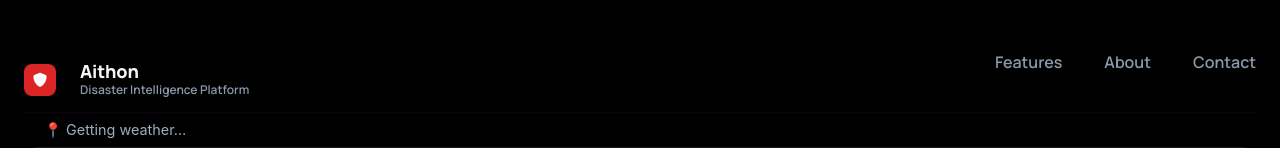
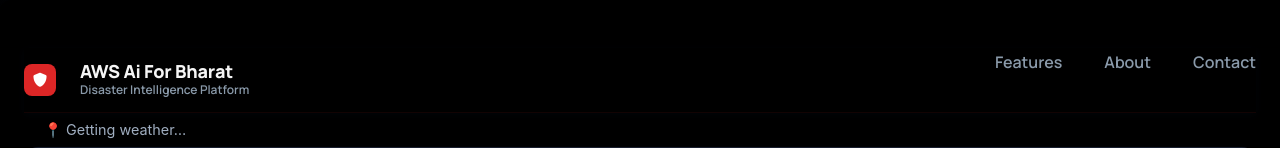
Before and after one commit to sandosh-prabu-2005/Hackathon_Project_2K25, a React (Vite) app: page / in a window 1280 px wide. Shown: the top 148 px of the page. Built offline with nearby package versions, Linux system fonts and the light colour scheme; no server answers.

Commit message:
Added About

```diff
--- a/src/App.tsx
+++ b/src/App.tsx
@@ -6,14 +6,19 @@ import { CycloneDashboard } from './components/CycloneDashboard';
 import DisasterRoadmapScreen from './components/VirtualDrillPrompt';
 import VduGame from './components/Vdu1Player';
 import VduGame2 from './components/Vdu2Player';
-import Home from './pages/Home'
+import Home from './pages/Home';
 import './styles/app.css'
+import About from './pages/About'
+
+// function AboutRedirect() {
+//   window.location.href = "https://awsaihackathon.vercel.app/";
+//   return null;
+// }
 
 function App() {
   return (
     <Router>
       <Routes>
-
         <Route path="/" element={<Home />} />
         <Route path="/earthquake" element={<Earthquake />} />
         <Route path="/landslide" element={<Landslide />} />
@@ -22,6 +27,9 @@ function App() {
         <Route path="/disaster-vd" element={<DisasterRoadmapScreen />} />
         <Route path="/drill" element={<VduGame />} />
         <Route path="/game" element={<VduGame2 />} />
+        {/* <Route path="/about" element={<AboutRedirect />} /> */}
+        <Route path="/about" element={<About />} />
+
       </Routes>
     </Router>
   )
--- /dev/null
+++ b/src/pages/About.tsx
@@ -0,0 +1,13 @@
+function About() {
+  return (
+    <iframe
+      src="https://awsaihackathon.vercel.app/"
+      width="100%"
+      height="100%"
+      style={{ border: "none", minHeight: "100vh" }}
+      title="About"
+    />
+  );
+}
+
+export default About;
--- a/src/pages/Home.tsx
+++ b/src/pages/Home.tsx
@@ -35,13 +35,13 @@ export default function Home() {
               <i className="fas fa-shield-alt"></i>
             </div>
             <div className="brand-info">
-              <h1>Aithon</h1>
+              <h1>AWS Ai For Bharat</h1>
               <p>Disaster Intelligence Platform</p>
             </div>
           </div>
           <nav className="nav-links">
             <a href="#features">Features</a>
-            <a href="#about">About</a>
+            <a href="/about">About</a>
             <a href="#contact">Contact</a>
           </nav>
         </div>
@@ -1216,7 +1216,7 @@ export default function Home() {
                 <div className="brand-badge">
                   <i className="fas fa-shield-alt"></i>
                 </div>
-                <span className="brand-name">Aithon</span>
+                <span className="brand-name">AWS Ai For Bharat</span>
               </div>
               <p className="footer-desc">
                 Leading provider of AI-powered disaster intelligence solutions
@@ -1319,7 +1319,7 @@ export default function Home() {
           <div className="footer-bottom border-t">
             <div className="footer-bottom-inner">
               <p className="copyright">
-                © 2026 Aithon Disaster Intelligence. All rights reserved.
+                © 2026 AWS Ai For Bharat Disaster Intelligence. All rights reserved.
               </p>
               <div className="footer-links">
                 <a href="#">Terms of Service</a>
```
